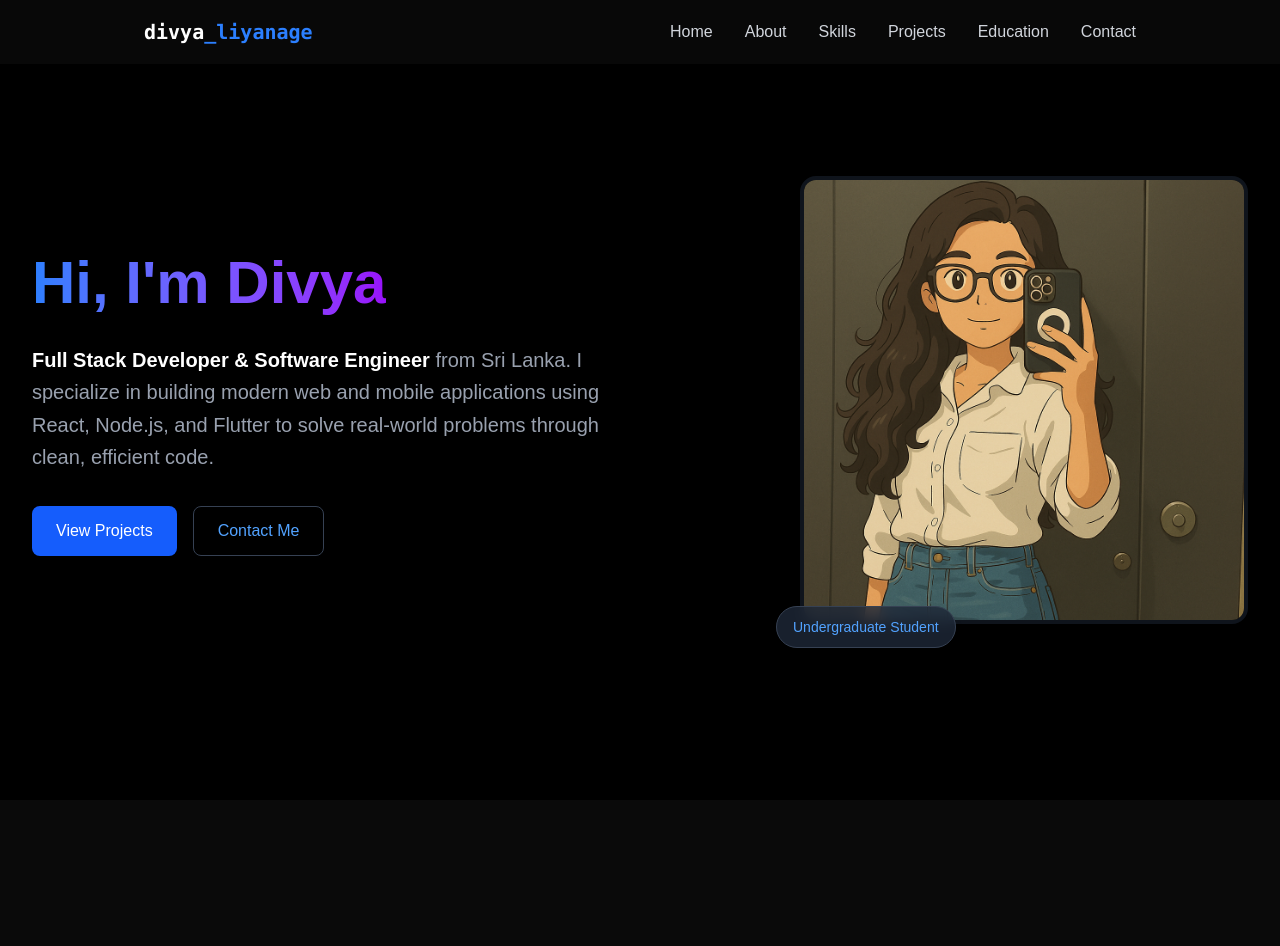
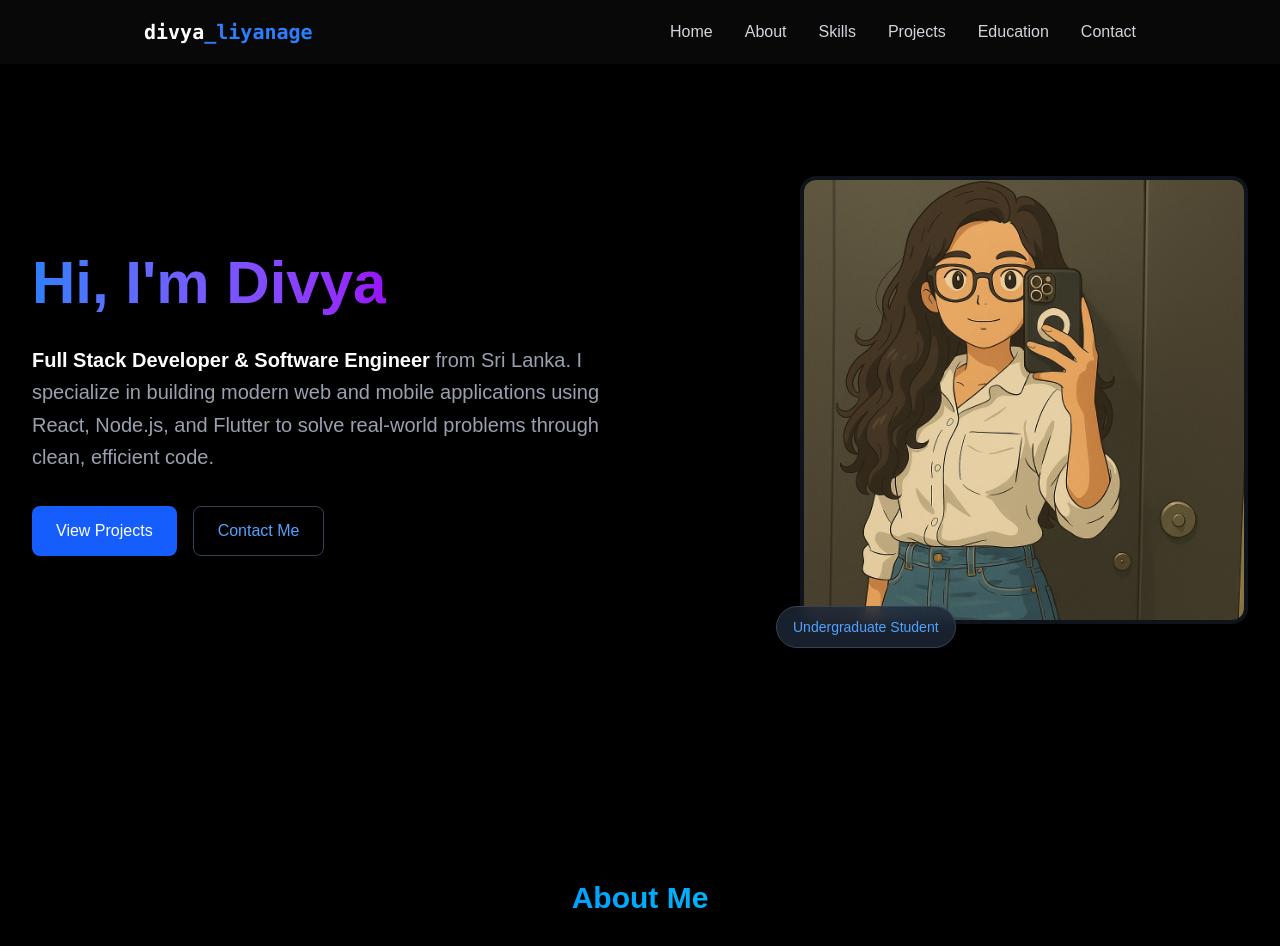
Before and after one commit to MLdivyaLiyanage/My-Portfolio, a React (Vite) app: page / in a window 1280 px wide. Shown: the top 946 px of the page. Before the commit the page ends 800 px from the top, so only its background shows below. Built offline with nearby package versions, Linux system fonts and the light colour scheme.

Commit message:
Create AboutMe

```diff
--- a/src/App.jsx
+++ b/src/App.jsx
@@ -3,6 +3,7 @@ import { LoadingScreen } from './components/LoadingScreen';
 import { Navbar } from './components/Navbar';
 import { MobileMenu } from './components/MobileMenu';
 import { Home } from './components/sections/Home';
+import { About } from './components/sections/About';
 import './App.css';
 import './index.css';
 
@@ -20,6 +21,7 @@ function App() {
         <Navbar menuOpen={menuOpen} setMenuOpen={setMenuOpen}/>
         <MobileMenu menuOpen={menuOpen} setMenuOpen={setMenuOpen}/>
         <Home />
+        <About />
         </div>
     </>
   );
--- a/src/components/sections/About.jsx
+++ b/src/components/sections/About.jsx
@@ -0,0 +1,12 @@
+export const About = () => {
+    return (
+        <section id="about" className="min-h-screen items-center justify-center py-20">
+            <div className="max-w-3xl mx-auto px-4">
+                <h2 className="text-3xl font-bold mb-8 bg-gradient-to-r from-blue-500 to-cyan-400 bg-clip-text text-transparent text-center">
+                    {" "}About Me</h2>
+            </div>
+        </section>
+
+
+    );
+};
```
